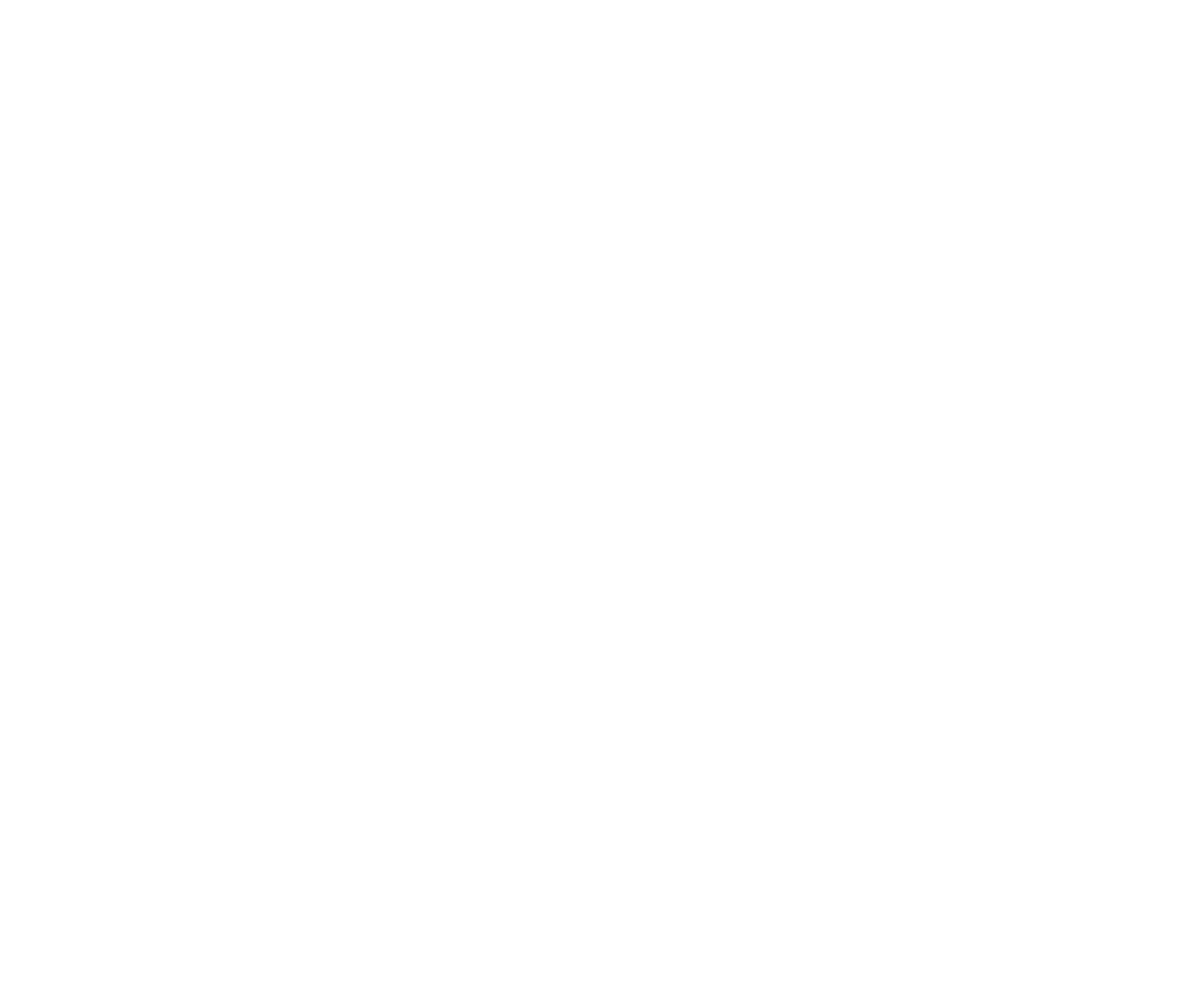
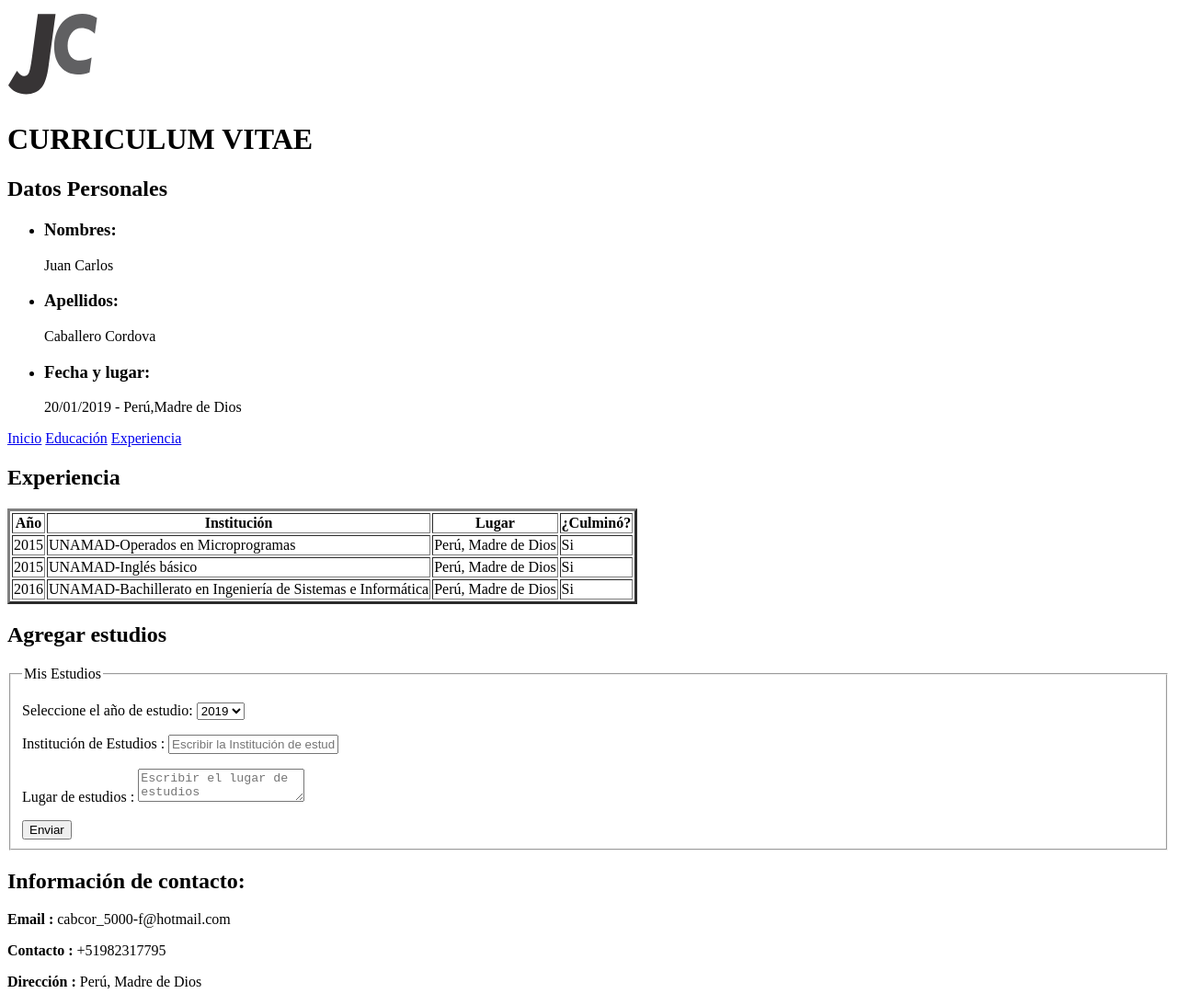
Before and after one commit to JCABALLERO-CORDOVA/NextU_Prueba_P-gina_Web, a plain HTML site: page educacion.html in a window 1280 px wide. Shown: the whole page at 92% size. Before the commit the page ends 800 px from the top, so only its background shows below. Drawn offline with Linux system fonts and the light colour scheme.

Commit message:
Versión 2
Versión 2

```diff
--- a/educacion.html
+++ b/educacion.html
@@ -6,6 +6,118 @@
 	<meta name="viewport" content="width=device-width, user-scalable=no">
 </head>
 <body>
+	<header>
 
+		<svg  width="100" height="100"
+viewBox="0 0 21000 21000">
+		 <defs>
+		  <style type="text/css">
+		   <![CDATA[
+		    .fil0 {fill:#606062;fill-rule:nonzero}
+		    .fil1 {fill:#373435;fill-rule:nonzero}
+		   ]]>
+		  </style>
+		 </defs>
+		 <g id="Capa_x0020_1">
+		  <metadata id="CorelCorpID_0Corel-Layer"/>
+		  <path class="fil0"d="M20477 2396l-507 3645c-431,-437 -901,-770 -1408,-995 -507,-225 -1035,-336 -1585,-336 -932,0 -1702,382 -2309,1146 -605,764 -907,1738 -907,2921 0,1069 255,1898 762,2486 507,586 1225,878 2155,878 399,0 812,-58 1235,-172 423,-114 867,-284 1335,-512l-471 3420c-386,145 -809,256 -1274,330 -465,77 -967,114 -1506,114 -1605,0 -2893,-582 -3859,-1750 -967,-1168 -1451,-2718 -1451,-4649 0,-934 124,-1821 373,-2668 250,-845 615,-1615 1099,-2305 562,-807 1266,-1423 2112,-1852 843,-428 1789,-640 2835,-640 597,0 1172,77 1732,234 559,157 1106,391 1639,705z"/>
+		  <path class="fil1" d="M2194 14508c337,437 629,743 875,920 246,177 499,268 753,268 467,0 819,-227 1054,-685 239,-453 489,-1669 756,-3644l1329 -9846 4051 0 -1558 11548c-14,75 -24,178 -38,318 -310,2342 -820,3946 -1526,4807 -447,540 -971,949 -1572,1221 -601,276 -1266,412 -1994,412 -893,0 -1684,-169 -2366,-507 -686,-338 -1266,-845 -1748,-1521l1984 -3291z"/>
+		 </g>
+		</svg>
+
+</header>
+
+	<h1>CURRICULUM VITAE</h1>
+	<h2>Datos Personales</h2>
+	<ul>
+		<li><h3>Nombres:</h3> Juan Carlos</li>
+		<li><h3>Apellidos:</h3> Caballero Cordova</li>
+		<li><h3>Fecha y lugar:</h3> 20/01/2019 - Perú,Madre de Dios</li>
+	</ul>
+
+	<a href="index.html">Inicio</a>
+	<a href="educacion.html">Educación</a>
+	<a href="experiencia.html">Experiencia</a>
+
+	<h2>Experiencia</h2>
+
+	<table border="3">
+		<thead>
+			<tr>
+				<th>Año</th>
+				<th>Institución</th>
+				<th>Lugar</th>
+				<th>¿Culminó?</th>
+			</tr>
+		</thead>
+		<tbody>
+
+			<tr>
+				<td>2015</td>
+				<td>UNAMAD-Operados en Microprogramas</td>
+				<td>Perú, Madre de Dios</td>
+				<td>Si</td>
+			</tr>
+			<tr>
+				<td>2015</td>
+				<td>UNAMAD-Inglés básico</td>
+				<td>Perú, Madre de Dios</td>
+				<td>Si</td>
+			</tr>
+			<tr>
+				<td>2016</td>
+				<td>UNAMAD-Bachillerato en Ingeniería de Sistemas e Informática</td>
+				<td>Perú, Madre de Dios</td>
+				<td>Si</td>
+			</tr>
+
+		</tbody>
+
+	</table>
+	<h2>Agregar estudios</h2>
+	<form autocomplete="off">
+		<fieldset>
+			<legend>Mis Estudios</legend>
+
+
+		<p>
+		<label>Seleccione el año de estudio: </label>
+
+			<select name="año">
+				<option>2019</option>
+				<option>2018</option>
+				<option>2017</option>
+				<option>2016</option>
+				<option>2015</option>
+				<option>2014</option>
+				<option>2013</option>
+				<option>2012</option>
+				<option>2011</option>
+				<option>2010</option>
+
+			</select>
+		</p>
+		<p>
+			<label>Institución de Estudios : </label>
+			<input type="text"  name="institucion" placeholder="Escribir la Institución de estudios" maxlength="50" required>
+		</p>
+
+		<p>
+			<label>Lugar de estudios : </label>
+
+			<textarea placeholder="Escribir el lugar de estudios"></textarea>
+		</p>
+
+
+		<input type="submit" value="Enviar">
+		</fieldset>
+	</form>
+
+	<footer>
+	<h2>Información de contacto:</h2>
+		<p><strong>Email : </strong>cabcor_5000-f@hotmail.com</p>
+		<p><strong>Contacto : </strong>+51982317795</p>
+		<p><strong>Dirección : </strong>Perú, Madre de Dios</p>
+	</footer>
 </body>
 </html>
```
Also changed, not shown: index.html (+3 -3 lines).
